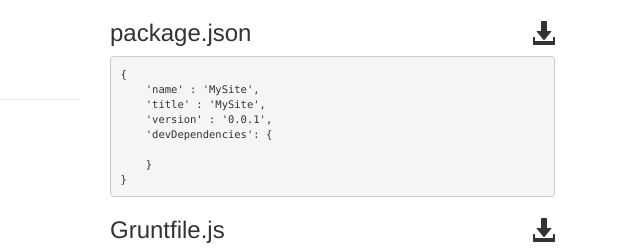
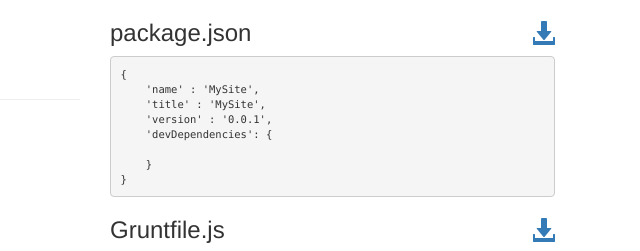
Before and after one commit to httnn/gruntfile-gen, a plain HTML site: page index.html in a window 1280 px wide. Shown: the top 251 px of the page, 640-1280 px from the left. Drawn offline with nearby package versions, Linux system fonts and the light colour scheme; no server answers.

Commit message:
further visual refinements

```diff
--- a/index.html
+++ b/index.html
@@ -41,7 +41,7 @@
 						</div>
 
 						<div class="form-group" ng-repeat="option in package.options">
-							<label class="col-sm-3 control-label" title="{{ option.description }}">{{ option.name }}</label>
+							<label class="col-sm-3 control-label"><abbr title="{{ option.description }}">{{ option.name }}</abbr></label>
 							<div class="col-sm-9">
 								<input type="text" class="form-control" ng-model="option.value" placeholder="{{ option.placeholder }}" />
 							</div>
@@ -52,7 +52,7 @@
 		</div>
 
 		<div class="col-md-5">
-<h3>package.json<span ng-click="savePackage()" class="glyphicon glyphicon-download-alt pull-right"></span></h3>
+<h3>package.json<a href="#" ng-click="savePackage()" class="pull-right"><span class="glyphicon glyphicon-download-alt"></span></a></h3>
 <pre id="package">
 {
     'name' : 'MySite',
@@ -65,7 +65,7 @@
 }
 </pre>
 
-<h3>Gruntfile.js<span ng-click="saveGruntfile()" class="glyphicon glyphicon-download-alt pull-right"></span></h3>
+<h3>Gruntfile.js<a href="#" ng-click="saveGruntfile()" class="pull-right"><span class="glyphicon glyphicon-download-alt"></span></a></h3>
 <pre id="gruntfile">
 module.exports = function(grunt) {
 	grunt.initConfig({
```
